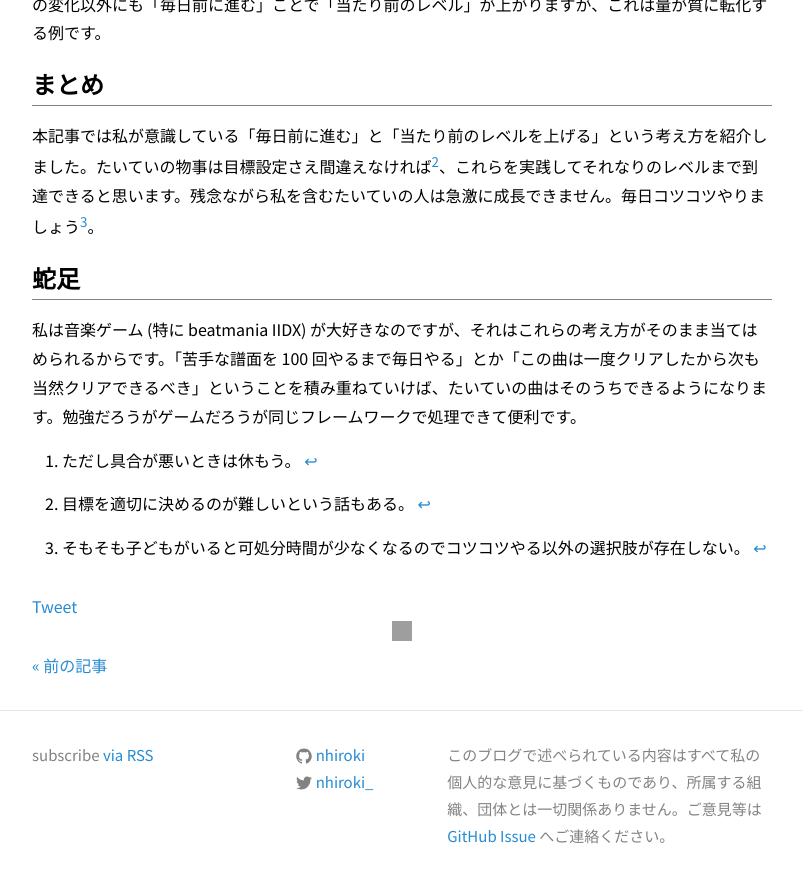
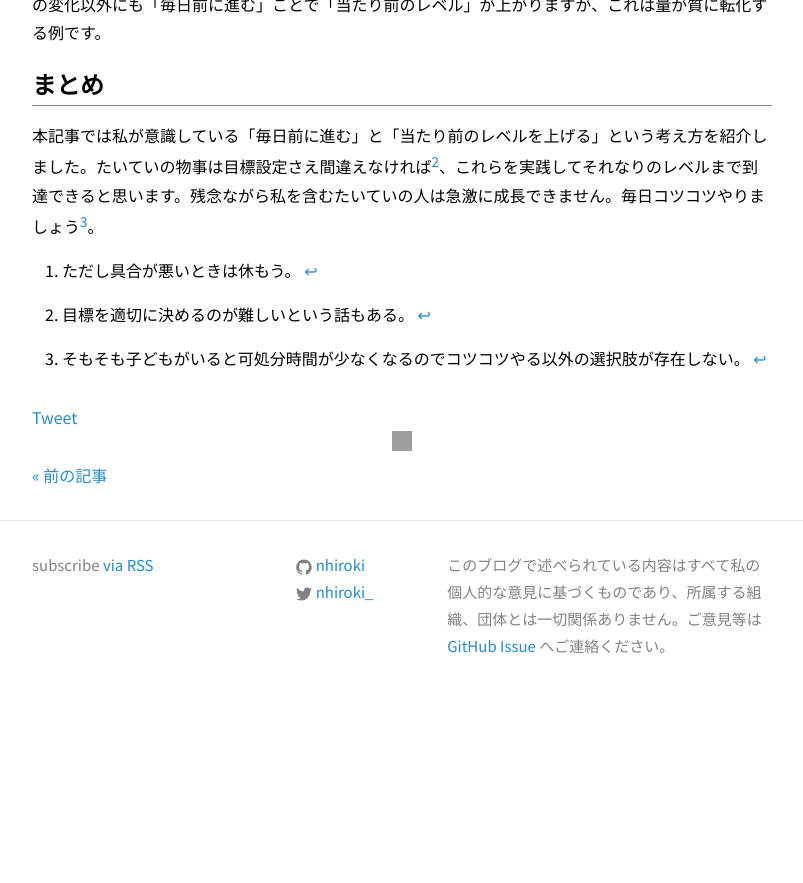
Before and after one commit to nhiroki/nhiroki.github.io, a Jekyll site: the page built from _posts/2019-02-14-make-progress.md, in a window 1280 px wide and 900 px high, scrolled down 2279 px. Shown: the top 883 px of the window, without its empty margins (238-1041 px from the left). Built offline with Jekyll 4.4.1, drawn with Linux system fonts in a browser that asks for light colours; comment, search, counter and statistics services are not loaded; after the commit the page ends 2998 px from its top, so only the background shows below that; grey boxes are pictures that could not be loaded.

Commit message:
Update the existing article

```diff
--- a/_posts/2019-02-14-make-progress.md
+++ b/_posts/2019-02-14-make-progress.md
@@ -43,7 +43,3 @@ image: /images/profile.png
 
 [^decide-targets]: 目標を適切に決めるのが難しいという話もある。
 [^children]: そもそも子どもがいると可処分時間が少なくなるのでコツコツやる以外の選択肢が存在しない。
-
-# 蛇足
-
-私は音楽ゲーム (特に beatmania IIDX) が大好きなのですが、それはこれらの考え方がそのまま当てはめられるからです。「苦手な譜面を 100 回やるまで毎日やる」とか「この曲は一度クリアしたから次も当然クリアできるべき」ということを積み重ねていけば、たいていの曲はそのうちできるようになります。勉強だろうがゲームだろうが同じフレームワークで処理できて便利です。
```
